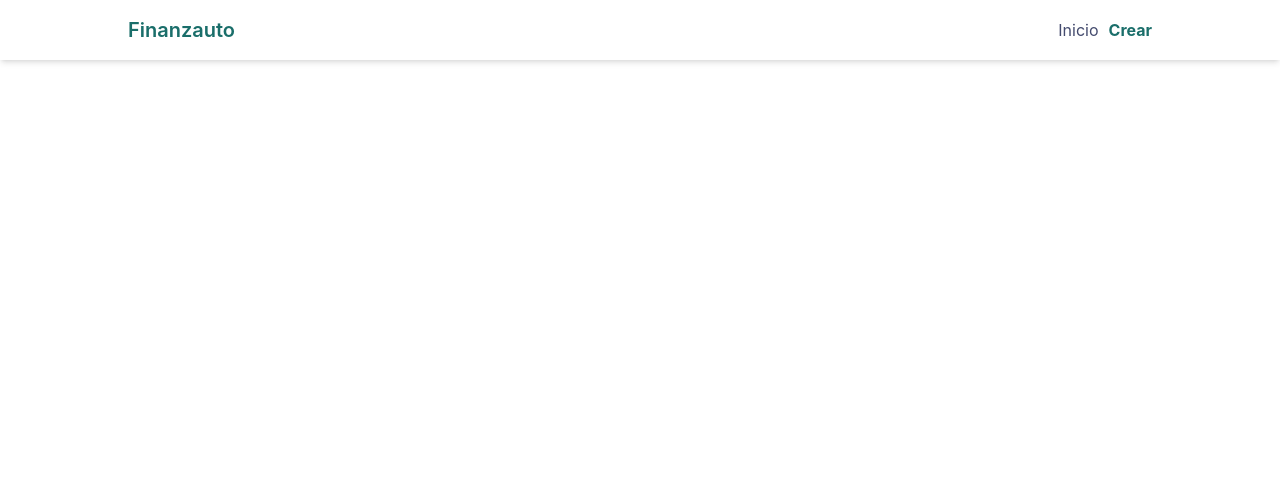
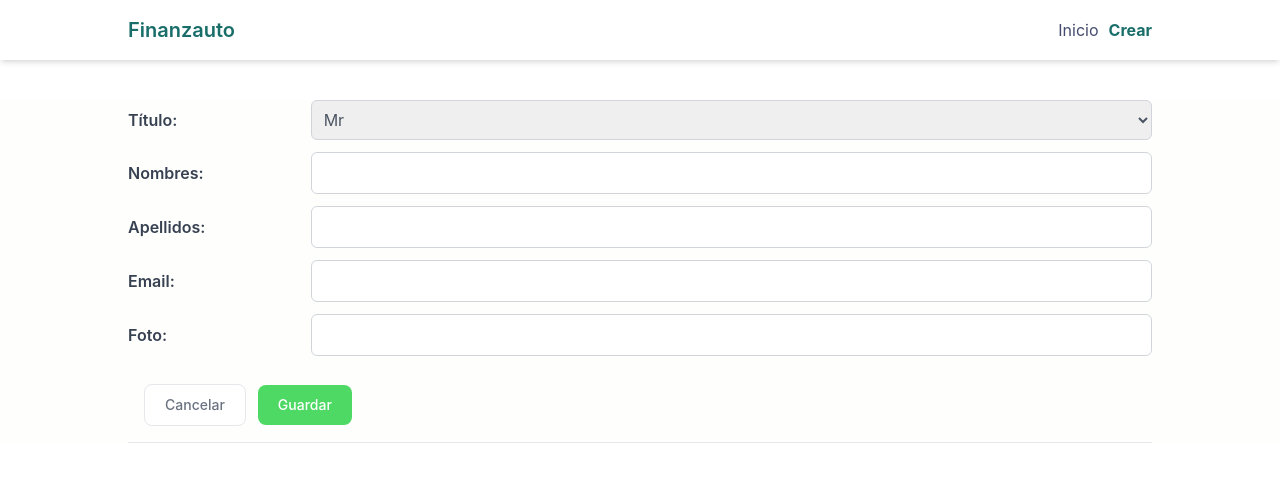
Before and after one commit to AdrianMvpDev/adrian-finanzauto, a React (Create React App) app: page /create in a window 1280 px wide. Shown: the top 482 px of the page. Built offline with nearby package versions, Linux system fonts and the light colour scheme.

Commit message:
cambios en create

```diff
--- a/src/components/common/InputField.js
+++ b/src/components/common/InputField.js
@@ -1,7 +1,7 @@
 export default function InputField({ label, name, value, onChange }) {
   return (
     <div className="flex items-center space-x-3">
-      <label htmlFor={name} className="w-1/6 text-right font-semibold text-gray-700">
+      <label htmlFor={name} className="w-1/6 text-left font-semibold text-gray-700">
         {label}:
       </label>
       <input
--- a/src/components/common/SelectField.js
+++ b/src/components/common/SelectField.js
@@ -1,7 +1,7 @@
 export default function SelectField({ label, name, value, onChange }) {
   return (
     <div className="flex items-center space-x-3">
-      <label htmlFor={name} className="w-1/6 text-right font-semibold text-gray-700">
+      <label htmlFor={name} className="w-1/6 text-left font-semibold text-gray-700">
         {label}:
       </label>
       <select
--- a/src/components/pages/Create.js
+++ b/src/components/pages/Create.js
@@ -1,10 +1,65 @@
-import React from 'react';
+import React, { Suspense, lazy, useState } from 'react';
 import Header from '../layout/Header';
+import { createUserData } from '../../services/api';
+import ModalButtons from '../common/ModalButtons';
+
+const LazyInputField = lazy(() => import('../common/InputField'));
+const LazySelectField = lazy(() => import('../common/SelectField'));
 
 export default function Create() {
+  const [newUserData, setNewUserData] = useState({
+    title: '',
+    firstName: '',
+    lastName: '',
+    email: '',
+    picture: '',
+  });
+
+  const [isSaving, setIsSaving] = useState(false);
+
+  const handleFieldChange = (e) => {
+    const { name, value } = e.target;
+    setNewUserData({
+      ...newUserData,
+      [name]: value,
+    });
+  };
+
+  const handleSave = async () => {
+    setIsSaving(true);
+    try {
+      await createUserData(newUserData);
+      console.log(newUserData);
+      setNewUserData({
+        title: '',
+        firstName: '',
+        lastName: '',
+        email: '',
+        picture: '',
+      });
+
+      setIsSaving(false);
+    } catch (error) {
+      console.error('Error al crear un nuevo usuario:', error);
+      setIsSaving(false);
+    }
+  };
+
   return (
     <>
       <Header />
+      <main className="bg-[#fefffd]">
+        <div className="w-full px-[15px] mx-auto my-10 md:w-4/5 md:px-0 flex flex-col	gap-3">
+          <Suspense fallback={<div>Cargando...</div>}>
+            <LazySelectField label="Título" name="title" value={newUserData.title} onChange={handleFieldChange} />
+            <LazyInputField label="Nombres" name="firstName" value={newUserData.firstName} onChange={handleFieldChange} />
+            <LazyInputField label="Apellidos" name="lastName" value={newUserData.lastName} onChange={handleFieldChange} />
+            <LazyInputField label="Email" name="email" value={newUserData.email} onChange={handleFieldChange} />
+            <LazyInputField label="Foto" name="picture" value={newUserData.picture} onChange={handleFieldChange} />
+          </Suspense>
+          <ModalButtons onSave={handleSave} isSaving={isSaving} textButton={'Guardar'} textButton2={'Guardando...'} />
+        </div>
+      </main>
     </>
   );
 }
--- a/src/components/widgets/Table.js
+++ b/src/components/widgets/Table.js
@@ -1,4 +1,3 @@
-// Table.js
 import React, { lazy, Suspense, memo, useState } from 'react';
 import FilterInput from '../common/FilterInput';
 import Paginator from './Paginator';
--- a/src/services/api.js
+++ b/src/services/api.js
@@ -51,3 +51,19 @@ export async function deleteUserData(userId) {
     throw error;
   }
 }
+
+export async function createUserData(newUserData) {
+  const url = `${API_BASE_URL}/create`;
+  const headers = {
+    'app-id': apiKey,
+    'Content-Type': 'application/json',
+  };
+
+  try {
+    const response = await axios.post(url, {newUserData}, {headers} );
+    return response.data;
+  } catch (error) {
+    console.error('Error al crear un nuevo usuario:', error);
+    throw error;
+  }
+}
```
